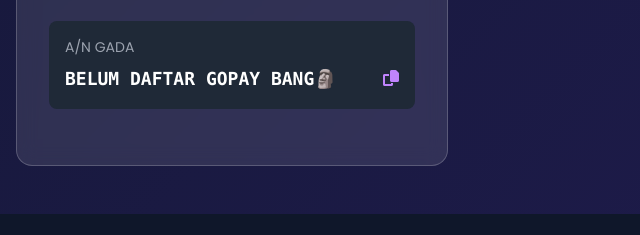
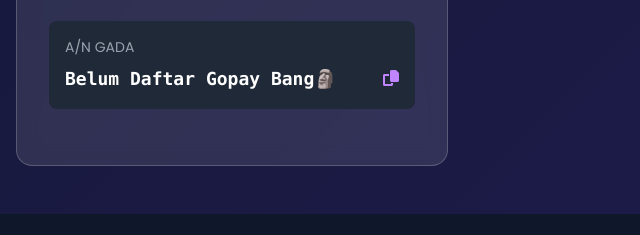
Before and after one commit to ZalCyberSec/ZalOfficial-Pay, a plain HTML site: page index.html in a window 1280 px wide. Shown: the part 1110-1345 px from the top of the page, 640-1280 px from the left. Drawn offline with nearby package versions, Linux system fonts and the light colour scheme.

Commit message:
Update index.html

```diff
--- a/index.html
+++ b/index.html
@@ -97,7 +97,7 @@
             <div class="bg-gray-800 rounded-lg p-4 mb-6">
               <p class="text-sm text-gray-400 mb-2">A/N GADA</p>
               <div class="flex items-center justify-between">
-                <p class="font-mono text-lg font-bold" id="gopayNumber">BELUM DAFTAR GOPAY BANG🗿</p>
+                <p class="font-mono text-lg font-bold" id="gopayNumber">Belum Daftar Gopay Bang🗿</p>
                 <button class="copy-btn text-purple-400 hover:text-purple-200 ml-2" data-target="gopayNumber">
                   <i class="fas fa-copy"></i>
                 </button>
```
